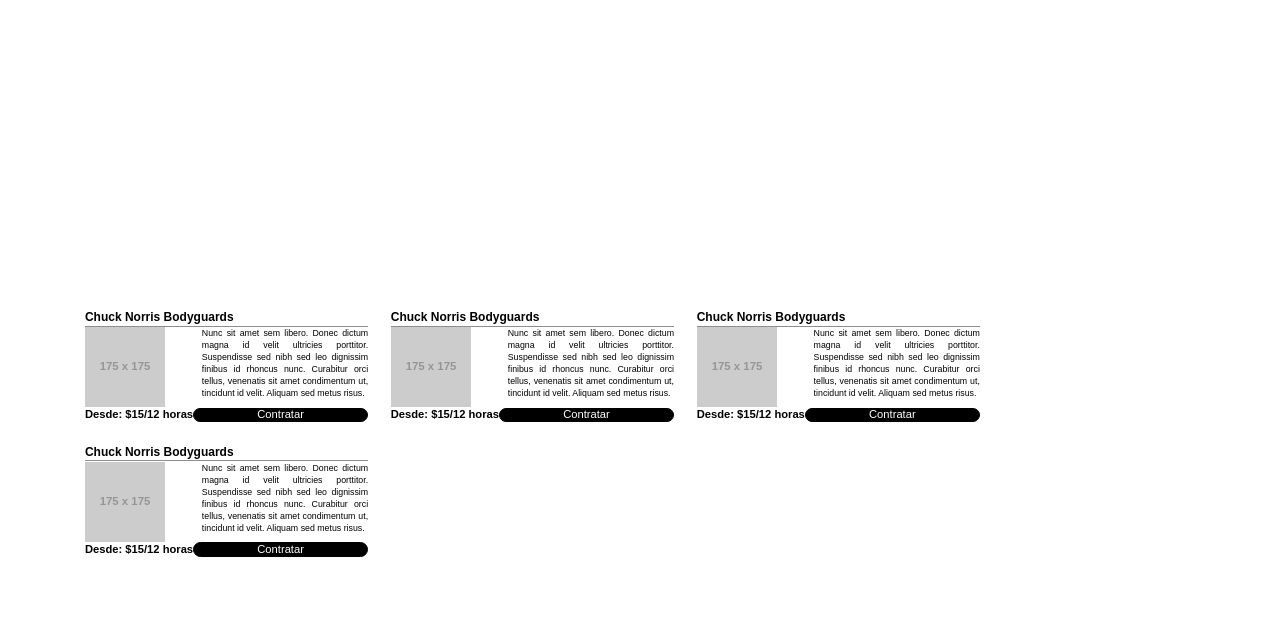
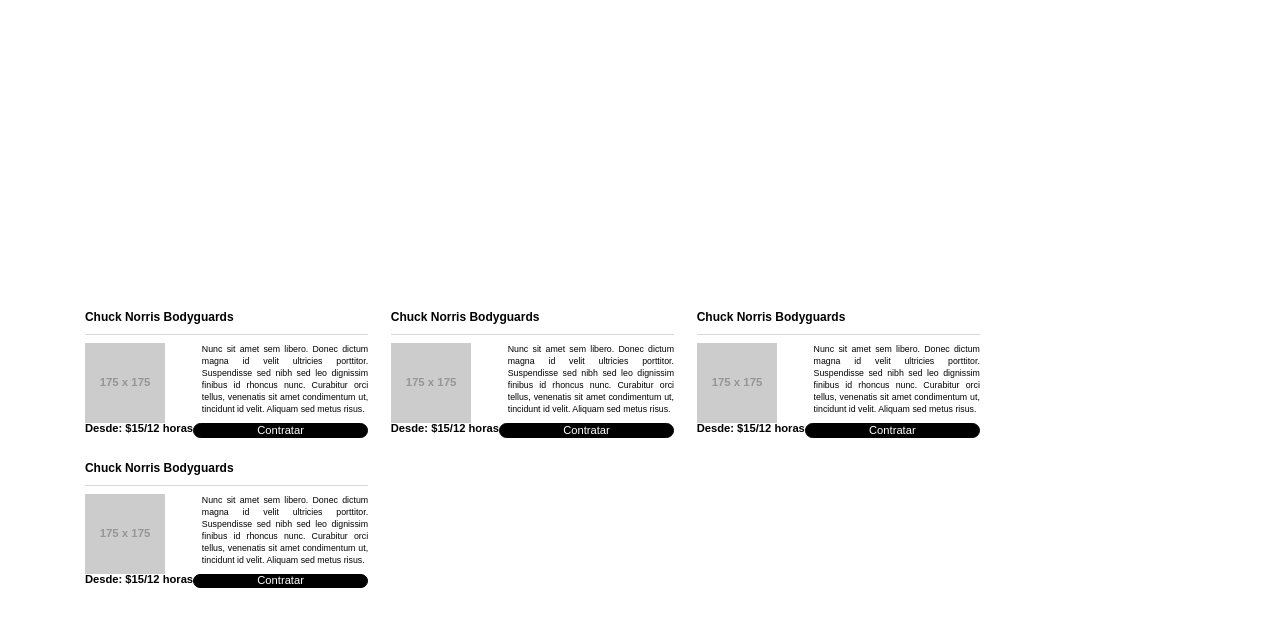
Before and after one commit to richbm10/Jedi-Training-Akurey, a website: page pixel-perfect/src/app/pages/index.html in a window 1280 px wide. Shown: the part 173-800 px from the top of the page. Drawn offline with nearby package versions, Linux system fonts and the light colour scheme; files that its build step writes are made by us from their sources; placeholder pictures from the web are drawn by us.

Commit message:
[autoprefixer-grid]

```diff
--- a/pixel-perfect/src/app/pages/index.html
+++ b/pixel-perfect/src/app/pages/index.html
@@ -23,44 +23,50 @@
                 <input type="text" placeholder="Buscar por Ubicación" />
             </section>
 
+            <section id="contract-service-container">
                 <ul id="contract-service-canvas" class="flex-container-col-A">
                     <li class="contract-service">
-                    <h2>Chuck Norris Bodyguards</h2>
-                    <img src="https://via.placeholder.com/175">
-                    <p>
+                        <h2 class="contract-service__header text-A">Chuck Norris Bodyguards</h2>
+                        <div class="contract-service__line"></div>
+                        <img class="contract-service__img" src="https://via.placeholder.com/175">
+                        <p class="contract-service__text text-C">
                             Nunc sit amet sem libero. Donec dictum magna id velit ultricies porttitor. Suspendisse sed nibh sed leo dignissim finibus id rhoncus nunc. Curabitur orci tellus, venenatis sit amet condimentum ut, tincidunt id velit. Aliquam sed metus risus.
                         </p>
-                    <span>Desde: $15/12 horas</span>
-                    <div class="button">Contratar</div>
+                        <span class="contract-service__span text-B">Desde: $15/12 horas</span>
+                        <div class="button text-B">Contratar</div>
                     </li>
                     <li class="contract-service">
-                    <h2>Chuck Norris Bodyguards</h2>
-                    <img src="https://via.placeholder.com/175">
-                    <p>
+                        <h2 class="contract-service__header text-A">Chuck Norris Bodyguards</h2>
+                        <div class="contract-service__line"></div>
+                        <img class="contract-service__img" src="https://via.placeholder.com/175">
+                        <p class="contract-service__text text-C">
                             Nunc sit amet sem libero. Donec dictum magna id velit ultricies porttitor. Suspendisse sed nibh sed leo dignissim finibus id rhoncus nunc. Curabitur orci tellus, venenatis sit amet condimentum ut, tincidunt id velit. Aliquam sed metus risus.
                         </p>
-                    <span>Desde: $15/12 horas</span>
-                    <div class="button">Contratar</div>
+                        <span class="contract-service__span text-B">Desde: $15/12 horas</span>
+                        <div class="button text-B">Contratar</div>
                     </li>
                     <li class="contract-service">
-                    <h2>Chuck Norris Bodyguards</h2>
-                    <img src="https://via.placeholder.com/175">
-                    <p>
+                        <h2 class="contract-service__header text-A">Chuck Norris Bodyguards</h2>
+                        <div class="contract-service__line"></div>
+                        <img class="contract-service__img" src="https://via.placeholder.com/175">
+                        <p class="contract-service__text text-C">
                             Nunc sit amet sem libero. Donec dictum magna id velit ultricies porttitor. Suspendisse sed nibh sed leo dignissim finibus id rhoncus nunc. Curabitur orci tellus, venenatis sit amet condimentum ut, tincidunt id velit. Aliquam sed metus risus.
                         </p>
-                    <span>Desde: $15/12 horas</span>
-                    <div class="button">Contratar</div>
+                        <span class="contract-service__span text-B">Desde: $15/12 horas</span>
+                        <div class="button text-B">Contratar</div>
                     </li>
                     <li class="contract-service">
-                    <h2>Chuck Norris Bodyguards</h2>
-                    <img src="https://via.placeholder.com/175">
-                    <p>
+                        <h2 class="contract-service__header text-A">Chuck Norris Bodyguards</h2>
+                        <div class="contract-service__line"></div>
+                        <img class="contract-service__img" src="https://via.placeholder.com/175">
+                        <p class="contract-service__text text-C">
                             Nunc sit amet sem libero. Donec dictum magna id velit ultricies porttitor. Suspendisse sed nibh sed leo dignissim finibus id rhoncus nunc. Curabitur orci tellus, venenatis sit amet condimentum ut, tincidunt id velit. Aliquam sed metus risus.
                         </p>
-                    <span>Desde: $15/12 horas</span>
-                    <div class="button">Contratar</div>
+                        <span class="contract-service__span text-B">Desde: $15/12 horas</span>
+                        <div class="button text-B">Contratar</div>
                     </li>
                 </ul>
+            </section>
         </main>
 
         <footer class="flex-container-col-B">
--- a/pixel-perfect/src/app/styles/components/contract-service.scss
+++ b/pixel-perfect/src/app/styles/components/contract-service.scss
@@ -1,117 +1,98 @@
 .contract-service {
     display: grid;
     grid-template-columns: 40vw 40vw;
-    grid-template-rows: 4vh 20vh 4vh;
-    justify-items: stretch;
-    align-items: stretch;
+    grid-template-rows: 2vh 2vh 20vh 4vh;
     margin: 1%;
+    .contract-service__header {
+        grid-column: 1 / span 2;
+        grid-row: 1;
     }
-
-.contract-service h2 {
-    font-size: 0.75rem;
-    grid-area: 1/1/2/3;
+    .contract-service__line {
+        grid-column: 1 / span 2;
+        grid-row: 2;
+        height: 1px;
+        border-top: 1px solid $fourth-color;
+        align-self: center;
     }
-
-.contract-service h2::after {
-    content: '';
-    margin-top: 1.5%;
-    width: 100%;
-    height: 1px;
-    display: block;
-    background: $third-color;
-}
-
-.contract-service p {
-    font-size: 0.60rem;
-    grid-area: 2/2/3/3;
+    .contract-service__text {
+        grid-column: 2;
+        grid-row: 3;
         margin-left: 5%;
         line-height: 0.60rem;
         overflow: auto;
         text-align: justify;
     }
-
-.contract-service img {
-    grid-area: 2/1/3/2;
+    .contract-service__img {
+        grid-column: 1;
+        grid-row: 3;
         object-fit: contain;
         width: 100%;
         height: auto;
         object-position: 0;
     }
-
-.contract-service .button {
-    grid-area: 3/2/4/3;
+    .button {
+        grid-column: 2;
+        grid-row: 4;
         justify-self: center;
         align-self: center;
         place-self: center stretch;
         height: 80%;
     }
-
-.contract-service span {
-    grid-area: 3/1/4/2;
+    .contract-service__span {
+        grid-column: 1;
+        grid-row: 4;
         align-self: center;
         font-weight: bold;
     }
-
-.contract-service .button,
-.contract-service span {
-    font-size: 0.70rem;
+    .contract-service__header,
+    .contract-service__img,
+    .button,
+    .contract-service__text,
+    .contract-service__span {
+        justify-self: stretch;
+        align-self: stretch;
+    }
 }
 
-#contract-service-canvas {
-    width: 100%;
+#contract-service-container {
     padding: 5% 0;
 }
 
 @media only screen and (min-width: 360px) {
-    .contract-service p {
-        font-size: 0.70rem;
+    .contract-service {
+        .contract-service__text {
             line-height: 0.75rem;
+        }
     }
 }
 
 @media only screen and (min-width: 450px) and (max-width: 768px) {
-    .contract-service h2 {
-        font-size: 1.20rem;
+    .contract-service {
+        .contract-service__text {
+            line-height: 1.25rem;
         }
-    .contract-service .button,
-    .contract-service span {
-        font-size: 1.15rem;
-    }
-    .contract-service p {
-        font-size: 1.00rem;
-        line-height: 1.25rem;
     }
 }
 
 @media only screen and (min-width: 768px) {
     .contract-service {
+        grid-template-columns: 30vw 30vw;
         grid-template-columns: fit-content(175px) fit-content(175px);
+        grid-template-rows: 2vh 2vh 20vh 4vh;
     }
-    .contract-service h2::after {
-        margin-top: 3%;
-    }
-    #contract-service-canvas {
+    #contract-service-container {
         max-width: 1280px;
     }
 }
 
 @media only screen and (min-width: 1024px) {
     .contract-service {
-        grid-template-rows: 2vh 10vh 2vh;
+        grid-template-columns: 30vw 30vw;
+        grid-template-columns: fit-content(175px) fit-content(175px);
+        grid-template-rows: 2vh 2vh 10vh 2vh;
+        .contract-service__text {
+            line-height: 0.75rem;
         }
-    .contract-service h2 {
-        font-size: 0.75rem;
-    }
-    .contract-service h2::after {
-        margin-top: 1%;
-    }
-    .contract-service .button,
-    .contract-service span {
-        font-size: 0.70rem;
-    }
-    .contract-service p {
-        font-size: 0.55rem;
-        line-height: 0.75rem;
     }
     #contract-service-canvas {
         flex-flow: row wrap;
--- a/pixel-perfect/src/app/styles/globals/global.scss
+++ b/pixel-perfect/src/app/styles/globals/global.scss
@@ -3,7 +3,7 @@
     align-items: flex-start;
     align-content: flex-start;
     flex-flow: column nowrap;
-    justify-content: space-evenly;
+    justify-content: space-around;
 }
 
 .flex-container-col-A {
--- a/pixel-perfect/src/app/styles/theme/theme-color.scss
+++ b/pixel-perfect/src/app/styles/theme/theme-color.scss
@@ -1,3 +1,4 @@
 $first-color: #FFFFFF;
 $second-color: #000000;
 $third-color: #8E8E8E;
+$fourth-color: #D8D8D8;
--- a/pixel-perfect/src/app/styles/theme/theme-font.scss
+++ b/pixel-perfect/src/app/styles/theme/theme-font.scss
@@ -2,3 +2,39 @@
     font-size: 16px;
     font-family: Arial, "Helvetica Neue", Helvetica, sans-serif;
 }
+
+.text-A {
+    font-size: 0.75rem;
+}
+
+.text-B {
+    font-size: 0.70rem;
+}
+
+.text-C {
+    font-size: 0.60rem;
+}
+
+@media only screen and (min-width: 360px) {
+    .text-C {
+        font-size: 0.70rem;
+    }
+}
+
+@media only screen and (min-width: 450px) and (max-width: 768px) {
+    .text-A {
+        font-size: 1.20rem;
+    }
+    .text-B {
+        font-size: 1.15rem;
+    }
+    .text-C {
+        font-size: 1.00rem;
+    }
+}
+
+@media only screen and (min-width: 1024px) {
+    .text-C {
+        font-size: 0.55rem;
+    }
+}
```
Also changed, not shown: pixel-perfect/dist/index.html, pixel-perfect/dist/main.css. Lines whose indentation alone changed are shown as unchanged.
